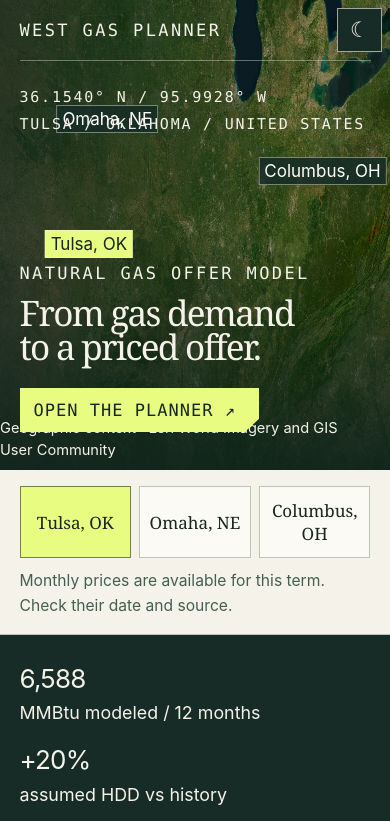
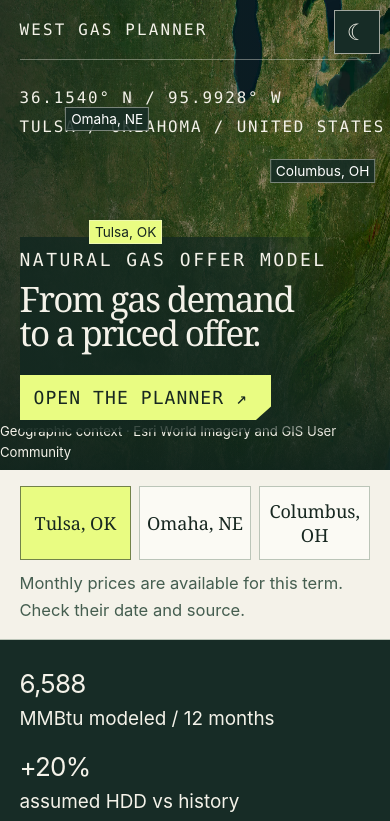
Before and after one commit to alexly0329-cpu/gas-offer-planner, a plain HTML site: page public/index.html in a window 390 px wide. Shown: the top 821 px of the page. Drawn offline with Linux system fonts and the light colour scheme.

Commit message:
Refine three-region planner layout and offer labels

```diff
--- a/public/app.mjs
+++ b/public/app.mjs
@@ -396,7 +396,7 @@ function overviewView(d) {
  return title+
   `<div class="offer-spread">
    <div><span>Modeled gas use</span><strong>${number(o.expected_usage,0)}</strong><span>MMBtu over ${state.term} months</span></div>
-   <div><span>${esc(d.price_status)}</span><strong>${money(price)}</strong><span>USD / MMBtu</span></div>
+   <div><span>${esc(d.price_status)}</span><strong>${money(price)}</strong>${price==null ? '<span>Monthly market prices required</span>' : '<span>USD / MMBtu</span>'}</div>
   </div>
   <div class="offer-components">
    <div>Henry Hub + basis <strong>${money(o.commodity)}</strong></div>
@@ -460,6 +460,7 @@ function syncRegion(d) {
  document.querySelector('.map-hero').dataset.city = state.city;
  const missing = (d.market?.curve ?? []).filter(month => month.forward_usd_mmbtu == null || month.basis_usd_mmbtu == null).length;
  const status = locked() ? 'Switch to New offer to change the region.'
+  : !d.market || d.market_error ? 'Check the market inputs to review pricing.'
   : missing ? `${missing} delivery months need Henry Hub or regional basis prices.`
   : 'Monthly prices are available for this term. Check their date and source.';
  document.getElementById('region-status').textContent = status;
@@ -467,9 +468,9 @@ function syncRegion(d) {
  document.getElementById('map-label').innerHTML = `${geo[0]}<br>${geo[1]} / UNITED STATES`;
  const o = d.offer, strip = document.getElementById('intro-strip');
  const fmt = (v, dp) => v == null || !Number.isFinite(Number(v)) ? 'Pending' : Number(v).toLocaleString('en-US', {minimumFractionDigits: dp, maximumFractionDigits: dp});
- strip.querySelector('[data-k="vol"]').innerHTML = `<b>${fmt(o?.volume, 0)}</b> MMBtu modeled / ${state.term} months`;
+ strip.querySelector('[data-k="vol"]').innerHTML = `<b>${fmt(o?.expected_usage, 0)}</b> MMBtu modeled / ${state.term} months`;
  strip.querySelector('[data-k="hdd"]').innerHTML = `<b>${state.weather_pct > 0 ? '+' : ''}${state.weather_pct}%</b> assumed HDD vs history`;
- strip.querySelector('[data-k="px"]').innerHTML = `<b>${o?.fixed_price == null ? 'Pending' : '$' + fmt(o.fixed_price, 4)}</b> ${o?.fixed_price == null ? 'market prices needed' : o.pricing_status === 'Partial subtotal' ? 'USD / MMBtu partial subtotal (costs pending)' : 'USD / MMBtu illustrative price'}`;
+ strip.querySelector('[data-k="px"]').innerHTML = `<b>${o?.fixed_price == null ? 'Pending' : '$' + fmt(o.fixed_price, 4)}</b> ${o?.fixed_price == null ? 'market prices needed' : d.price_status === 'Partial subtotal' ? 'USD / MMBtu partial subtotal (costs pending)' : 'USD / MMBtu illustrative price'}`;
 }
 function render({focusHeading=false}={}) {
  const opened=[...app.querySelectorAll('details[open]')].map(e=>e.id);
--- a/public/index.html
+++ b/public/index.html
@@ -13,7 +13,7 @@
   <script type="module" src="./app.mjs"></script>
 </head>
 <body>
-  <a class="skip-link" href="#stage">Skip to planner</a>
+  <a class="skip-link" href="#app">Skip to planner</a>
   <header class="map-hero">
     <div class="masthead"><span>WEST GAS PLANNER</span><button id="theme-toggle" type="button" aria-pressed="false" aria-label="Toggle dark mode"><span class="t-icon" aria-hidden="true">☾</span><span class="t-label">Dark mode</span></button></div>
     <p id="map-label" class="map-label" aria-hidden="true"></p>
@@ -30,7 +30,7 @@
     <p id="region-status" role="status"></p>
   </section>
   <div id="intro-strip" class="intro-strip" aria-live="polite"><span data-k="vol"></span><span data-k="hdd"></span><span data-k="px"></span><a href="#overview">View the offer ↗</a></div>
-  <div id="app" aria-busy="true"><main class="loading"><span class="loading-dot"></span><h1>Gas Offer Planner</h1><p>Preparing your workspace…</p></main></div>
+  <div id="app" tabindex="-1" aria-busy="true"><main class="loading"><span class="loading-dot"></span><h1>Gas Offer Planner</h1><p>Preparing your workspace…</p></main></div>
   <footer class="project-footer"><span>WEST GAS PLANNER</span><a href="#book">Offer book ↗</a><a href="https://gridohio100.netlify.app/">GRID / OHIO ↗</a></footer>
   <noscript><p class="notice">Please enable JavaScript to use the planner. Calculations run on your device.</p></noscript>
 </body>
--- a/public/styles.css
+++ b/public/styles.css
@@ -384,3 +384,21 @@ td input{width:115px;min-width:90px;border:1px solid var(--line);border-radius:8
  .map-label{top:84px;font-size:.88rem}
  .hero-intro{align-self:flex-start}
 }
+
+/* Shared map and editorial layout, with larger planner labels. */
+:root {font-size:18px;}
+#theme-toggle {top:10px;right:max(10px,env(safe-area-inset-right));}
+.hero-intro {align-self:flex-start;}
+.hero-intro h1 {font-size:clamp(38px,5.4vw,78px);}
+.hero-intro {padding:12px 18px 12px 0;background:linear-gradient(90deg,#132820ed,#132820b0 75%,transparent);}
+.map-markers span {z-index:2;}
+.map-markers [data-map-city="Tulsa"] {transform:translate(0,-100%);}
+.caption,small,.field label,.purpose label,.purpose legend,.tbl,.stage-description {font-size:.94rem;}
+.editorial .step-nav button {overflow-wrap:anywhere;}
+:root[data-theme="dark"] .metric.dark .label {color:#d4e2d6;}
+@media(max-width:700px){
+ .masthead {font-size:.88rem;}
+ .map-markers span {font-size:.76rem;}
+ .map-credit {font-size:.73rem;}
+ .hero-intro h1 {font-size:clamp(35px,8vw,56px);}
+}
```
